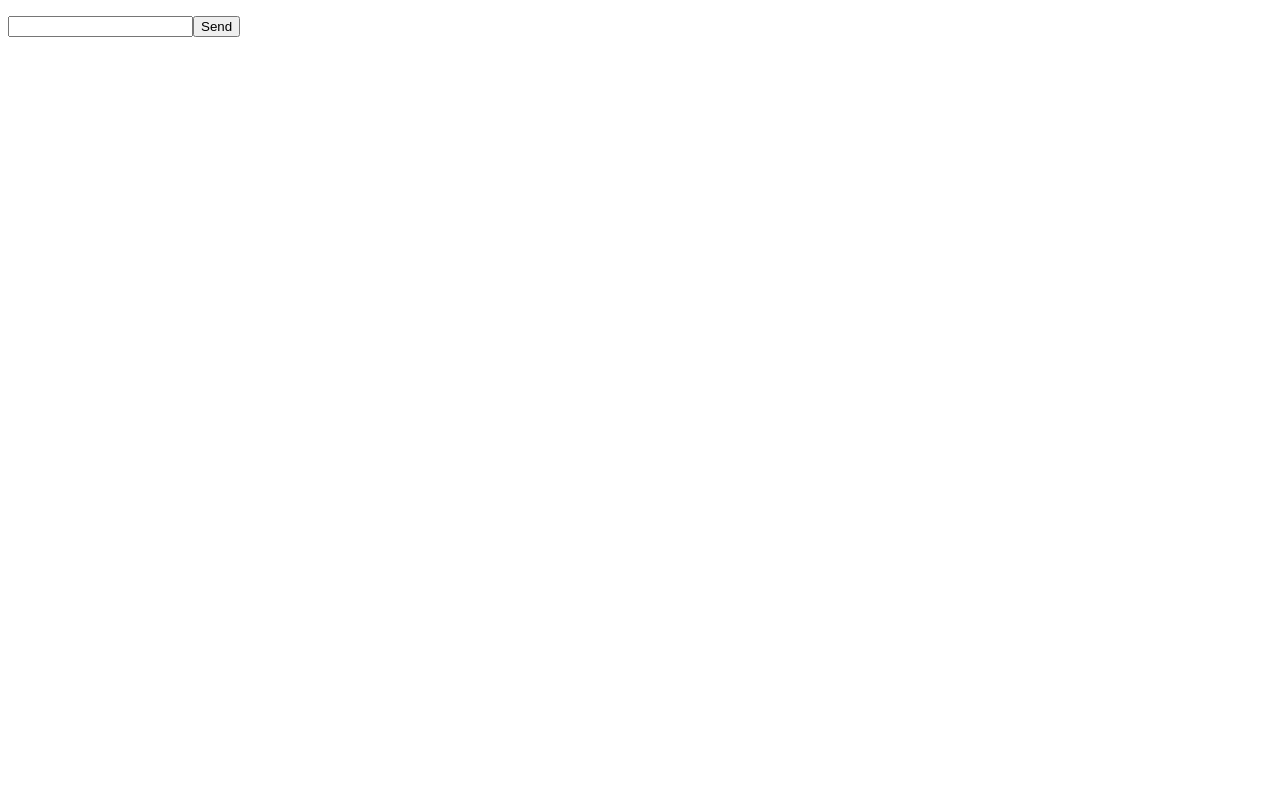
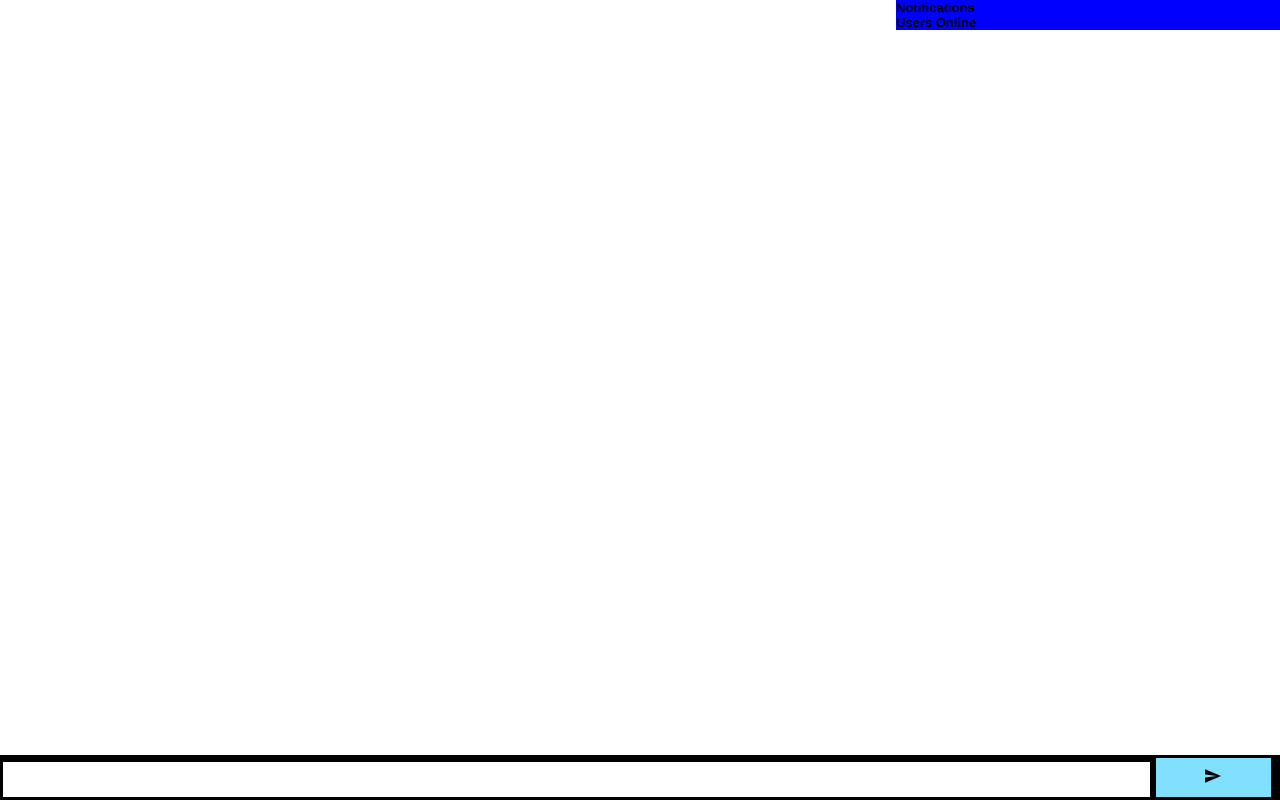
Before and after one commit to rsbaher/SENG533-A3-Chat, a website: page index.html in a window 1280 px wide. Drawn offline with nearby package versions, Linux system fonts and the light colour scheme; no server answers.

Commit message:
can message users and nice UI except png not loading

```diff
--- /dev/null
+++ b/css/style.css
@@ -0,0 +1,100 @@
+* {
+	margin: 0;
+	padding: 0;
+	box-sizing: border-box;
+}
+/*rgb(130, 224, 255)*/
+body {
+	font: 13px Helvetica, Arial;
+	background: #000;
+	color: #fff;
+}
+
+form {
+	background: #000;
+	padding: 3px;
+	position: fixed;
+	bottom: 0;
+	width: 100%;
+	height: 10%;
+	padding-top: 1.5%;
+}
+
+form input {
+	border: 0;
+	padding: 10px;
+	width: 90%;
+	margin-right: 0.5%;
+}
+
+form button {
+	width: 9%;
+	background: rgb(130, 224, 255);
+	border: none;
+	padding: 1%;
+}
+
+::-webkit-scrollbar {
+    width: 10px;
+}
+::-webkit-scrollbar-track {
+    background: #ebebeb;
+}
+::-webkit-scrollbar-thumb {
+    background: transparent;
+}
+::-webkit-scrollbar-thumb:hover {
+    background: #888;
+}
+
+.pageContainer {
+  width: 100%;
+  height: 100%;
+  background-color: transparent;
+}
+
+.leftPanel {
+  width: 70%;
+  height: 100%;
+  float: left;
+  border-collapse: collapse;
+  background: #000;
+  border-color: blue;
+}
+
+.rightPanel {
+  width: 30%;
+  height: 100%;
+  position: relative;
+  float: right;
+  border-collapse: collapse;
+  background: rgb(130, 224, 255);
+  border-color: black;
+}
+
+.divPanel {
+	width: 100%;
+}
+.height50 {
+	height: 50%;
+}
+.rounded {
+	border-radius: 8px;
+}
+
+#messages {
+	list-style-type: none;
+	margin: 0;
+	padding: 0;
+	height:90%;
+}
+#messages li {
+	padding: 5px 10px;
+}
+#messages li:nth-child(odd) {
+	background: transparent;
+	/*rgba(229, 229, 229, 0.5);*/
+}
+#messages li:nth-child(even) {
+	background: rgba(130, 224, 255, 0.6);
+}
--- a/index.html
+++ b/index.html
@@ -2,7 +2,7 @@
 <html>
   <head>
     <title>SENG 513 - A3 Chat</title>
-    <link rel="stylesheet" type="text/css" href="style/style.css">
+    <link rel="stylesheet" type="text/css" href="style.css">
   </head>
   <body>
     <div class="pageContainer">
@@ -10,12 +10,37 @@
       <div class="leftPanel">
         <ul id="messages"></ul>
         <form action="">
-          <input id="m" autocomplete="off" /><button>Send</button>
+          <input id="m" autocomplete="off" /><button class="rounded"><img class="icon" src="png/002-letter.png"></button>
         </form>
       </div>
 
-      <div class="rightPanel"></div>
+      <div class="rightPanel">
+        <div class="divPanel height50">
+          <h4>Notifications</h4>
+          <ul id="notificaations"></ul>
+        </div>
+        <div class="divPanel height50">
+          <h4>Users Online</h4>
+          <ul id="users"></ul>
+        </div>
+      </div>
 
     </div>
   </body>
+  <script src="/socket.io/socket.io.js"></script>
+  <script src="https://code.jquery.com/jquery-1.11.1.js"></script>
+  <script>
+    $(function () {
+      var socket = io();
+      $('form').submit(function(){
+        socket.emit('chat message', $('#m').val());
+        $('#m').val('');
+        return false;
+      });
+      socket.on('chat message', function(msg){
+        $('#messages').append($('<li>').text(msg));
+      });
+    });
+  </script>
+
 </html>
--- a/package.json
+++ b/package.json
@@ -3,6 +3,7 @@
 	"version": "0.0.1",
 	"description": "Chat Assignent for SENG 533 W18",
 	"dependencies": {
-		"express": "^4.15.2"
+		"express": "^4.16.2",
+		"socket.io": "^2.0.4"
 	}
 }
--- /dev/null
+++ b/style.css
@@ -0,0 +1,77 @@
+* {
+	margin: 0;
+	padding: 0;
+	box-sizing: border-box;
+}
+
+body {
+	font: 13px Helvetica, Arial;
+}
+form {
+	background: #000;
+	padding: 3px;
+	position: fixed;
+	bottom: 0;
+	width: 100%;
+}
+
+form input {
+	border: 0;
+	padding: 10px;
+	width: 90%;
+	margin-right: 0.5%;
+}
+
+form button {
+	width: 9%;
+	background: rgb(130, 224, 255);
+	border: none;
+	padding: 10px;
+}
+
+::-webkit-scrollbar {
+    width: 10px;
+}
+::-webkit-scrollbar-track {
+    background: #ebebeb;
+}
+::-webkit-scrollbar-thumb {
+    background: transparent;
+}
+::-webkit-scrollbar-thumb:hover {
+    background: #888;
+}
+
+.pageContainer {
+  width: 100%;
+  height: 100%;
+}
+
+.leftPanel {
+  width: 70%;
+  height: 100%;
+  float: left;
+  border-collapse: collapse;
+  background-color: #eeeeee;
+}
+
+.rightPanel {
+  width: 30%;
+  height: 100%;
+  position: relative;
+  float: right;
+  border-collapse: collapse;
+  background-color: blue;
+}
+
+#messages {
+	list-style-type: none;
+	margin: 0;
+	padding: 0;
+}
+#messages li {
+	padding: 5px 10px;
+}
+#messages li:nth-child(odd) {
+	background: #eee;
+}
```
Also changed, not shown: index.js (+33 -0 lines), png/001-keyboard-right-arrow-button.png (added), png/002-letter.png (added), style/style.css (deleted), 1 other file.
